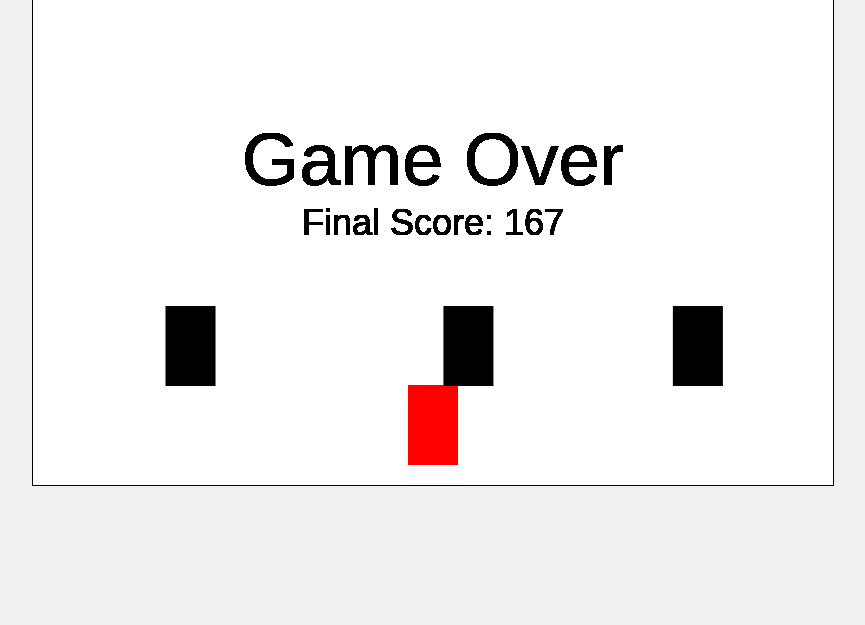
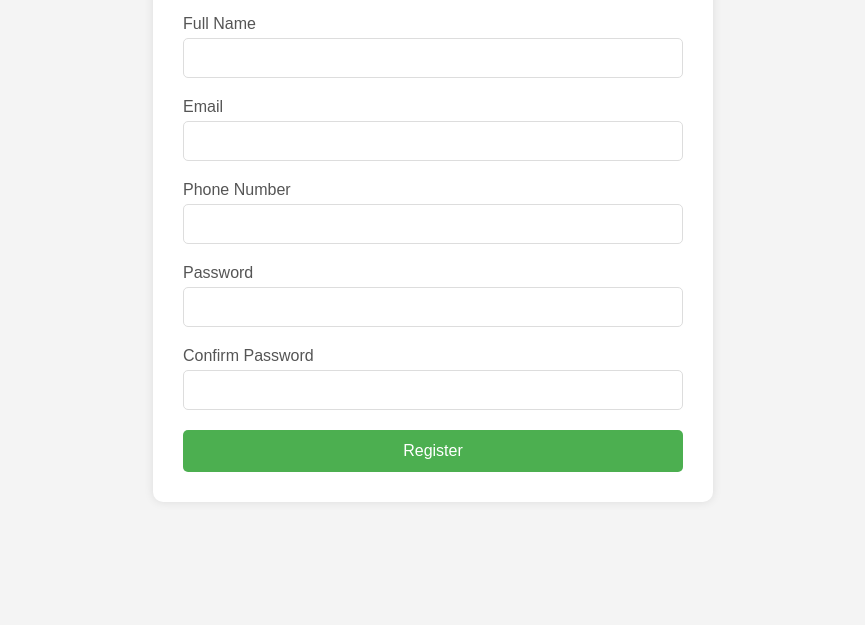
Before and after one commit to Suhas-Raj-HR/car-racing-game, a plain HTML site: page index.html in a window 1280 px wide. Shown: the part 215-840 px from the top of the page, without its empty margins (207-1072 px from the left). Before the commit the page ends 800 px from the top, so only its background shows below. Drawn offline with Linux system fonts and the light colour scheme.

Commit message:
Update index.html

```diff
--- a/index.html
+++ b/index.html
@@ -1,152 +1,173 @@
 <!DOCTYPE html>
 <html>
 <head>
-    <title>Car Racing Game</title>
+    <title>Registration Form</title>
     <style>
-        canvas {
-            border: 1px solid black;
-            display: block;
-            margin: 0 auto;
-        }
         body {
+            font-family: Arial, sans-serif;
+            background-color: #f4f4f4;
+            margin: 0;
+            padding: 20px;
             display: flex;
             justify-content: center;
             align-items: center;
-            height: 100vh;
-            margin: 0;
-            background-color: #f0f0f0;
+            min-height: 100vh;
+        }
+
+        .container {
+            background-color: white;
+            padding: 30px;
+            border-radius: 10px;
+            box-shadow: 0 0 10px rgba(0,0,0,0.1);
+            width: 100%;
+            max-width: 500px;
+        }
+
+        h2 {
+            text-align: center;
+            color: #333;
+            margin-bottom: 30px;
+        }
+
+        .form-group {
+            margin-bottom: 20px;
+        }
+
+        label {
+            display: block;
+            margin-bottom: 5px;
+            color: #555;
+        }
+
+        input {
+            width: 100%;
+            padding: 10px;
+            border: 1px solid #ddd;
+            border-radius: 5px;
+            font-size: 16px;
+            box-sizing: border-box;
+        }
+
+        button {
+            background-color: #4CAF50;
+            color: white;
+            padding: 12px 20px;
+            border: none;
+            border-radius: 5px;
+            cursor: pointer;
+            width: 100%;
+            font-size: 16px;
+            transition: background-color 0.3s;
+        }
+
+        button:hover {
+            background-color: #45a049;
+        }
+
+        .error {
+            color: red;
+            font-size: 14px;
+            margin-top: 5px;
+            display: none;
         }
     </style>
 </head>
 <body>
-    <canvas id="gameCanvas" width="800" height="600"></canvas>
+    <div class="container">
+        <h2>Registration Form</h2>
+        <form id="registrationForm" onsubmit="return validateForm()">
+            <div class="form-group">
+                <label for="fullname">Full Name</label>
+                <input type="text" id="fullname" name="fullname" required>
+                <div class="error" id="nameError">Please enter a valid name</div>
+            </div>
+
+            <div class="form-group">
+                <label for="email">Email</label>
+                <input type="email" id="email" name="email" required>
+                <div class="error" id="emailError">Please enter a valid email</div>
+            </div>
+
+            <div class="form-group">
+                <label for="phone">Phone Number</label>
+                <input type="tel" id="phone" name="phone" required>
+                <div class="error" id="phoneError">Please enter a valid phone number</div>
+            </div>
+
+            <div class="form-group">
+                <label for="password">Password</label>
+                <input type="password" id="password" name="password" required>
+                <div class="error" id="passwordError">Password must be at least 8 characters</div>
+            </div>
+
+            <div class="form-group">
+                <label for="confirmPassword">Confirm Password</label>
+                <input type="password" id="confirmPassword" name="confirmPassword" required>
+                <div class="error" id="confirmError">Passwords do not match</div>
+            </div>
+
+            <button type="submit">Register</button>
+        </form>
+    </div>
+
     <script>
-        // Constants
-        const WIDTH = 800;
-        const HEIGHT = 600;
-        const WHITE = "#FFFFFF";
-        const BLACK = "#000000";
-        const RED = "#FF0000";
+        function validateForm() {
+            let isValid = true;
+            const nameRegex = /^[a-zA-Z\s]{2,30}$/;
+            const emailRegex = /^[^\s@]+@[^\s@]+\.[^\s@]+$/;
+            const phoneRegex = /^\d{10}$/;
 
-        // Get canvas context
-        const canvas = document.getElementById('gameCanvas');
-        const ctx = canvas.getContext('2d');
-
-        // Player car class
-        class PlayerCar {
-            constructor() {
-                this.width = 50;
-                this.height = 80;
-                this.x = WIDTH / 2 - this.width / 2;
-                this.y = HEIGHT - this.height - 20;
-                this.speed = 5;
-                this.color = RED;
+            // Validate name
+            const name = document.getElementById('fullname').value;
+            if (!nameRegex.test(name)) {
+                document.getElementById('nameError').style.display = 'block';
+                isValid = false;
+            } else {
+                document.getElementById('nameError').style.display = 'none';
             }
 
-            move() {
-                if (keys.ArrowLeft && this.x > 0) {
-                    this.x -= this.speed;
-                }
-                if (keys.ArrowRight && this.x < WIDTH - this.width) {
-                    this.x += this.speed;
-                }
+            // Validate email
+            const email = document.getElementById('email').value;
+            if (!emailRegex.test(email)) {
+                document.getElementById('emailError').style.display = 'block';
+                isValid = false;
+            } else {
+                document.getElementById('emailError').style.display = 'none';
             }
 
-            draw() {
-                ctx.fillStyle = this.color;
-                ctx.fillRect(this.x, this.y, this.width, this.height);
-            }
-        }
-
-        // Enemy car class
-        class EnemyCar {
-            constructor() {
-                this.width = 50;
-                this.height = 80;
-                this.x = Math.random() * (WIDTH - this.width);
-                this.y = -this.height;
-                this.speed = 3;
-                this.color = BLACK;
+            // Validate phone
+            const phone = document.getElementById('phone').value;
+            if (!phoneRegex.test(phone)) {
+                document.getElementById('phoneError').style.display = 'block';
+                isValid = false;
+            } else {
+                document.getElementById('phoneError').style.display = 'none';
             }
 
-            move() {
-                this.y += this.speed;
-                if (this.y > HEIGHT) {
-                    this.y = -this.height;
-                    this.x = Math.random() * (WIDTH - this.width);
-                }
+            // Validate password
+            const password = document.getElementById('password').value;
+            const confirmPassword = document.getElementById('confirmPassword').value;
+
+            if (password.length < 8) {
+                document.getElementById('passwordError').style.display = 'block';
+                isValid = false;
+            } else {
+                document.getElementById('passwordError').style.display = 'none';
             }
 
-            draw() {
-                ctx.fillStyle = this.color;
-                ctx.fillRect(this.x, this.y, this.width, this.height);
-            }
-        }
-
-        // Game setup
-        const player = new PlayerCar();
-        const enemies = Array(3).fill().map(() => new EnemyCar());
-        let score = 0;
-        let gameOver = false;
-        const baseSpeed = 3;
-        const speedIncreaseInterval = 1000;
-
-        // Keyboard handling
-        const keys = {};
-        document.addEventListener('keydown', (e) => keys[e.key] = true);
-        document.addEventListener('keyup', (e) => keys[e.key] = false);
-
-        // Game loop
-        function gameLoop() {
-            if (!gameOver) {
-                // Update speed based on score
-                const currentSpeed = baseSpeed + Math.floor(score / speedIncreaseInterval);
-                enemies.forEach(enemy => enemy.speed = currentSpeed);
-
-                // Update
-                player.move();
-                enemies.forEach(enemy => {
-                    enemy.move();
-                    // Collision detection
-                    if (player.x < enemy.x + enemy.width &&
-                        player.x + player.width > enemy.x &&
-                        player.y < enemy.y + enemy.height &&
-                        player.y + player.height > enemy.y) {
-                        gameOver = true;
-                    }
-                });
-
-                score++;
-
-                // Draw
-                ctx.fillStyle = WHITE;
-                ctx.fillRect(0, 0, WIDTH, HEIGHT);
-                player.draw();
-                enemies.forEach(enemy => enemy.draw());
-
-                // Display score
-                ctx.fillStyle = BLACK;
-                ctx.font = "36px Arial";
-                ctx.fillText(`Score: ${score}`, 10, 40);
+            if (password !== confirmPassword) {
+                document.getElementById('confirmError').style.display = 'block';
+                isValid = false;
             } else {
-                // Game over screen
-                ctx.fillStyle = BLACK;
-                ctx.font = "74px Arial";
-                const gameOverText = "Game Over";
-                const textWidth = ctx.measureText(gameOverText).width;
-                ctx.fillText(gameOverText, WIDTH/2 - textWidth/2, HEIGHT/2);
-
-                ctx.font = "36px Arial";
-                const scoreText = `Final Score: ${score}`;
-                const scoreWidth = ctx.measureText(scoreText).width;
-                ctx.fillText(scoreText, WIDTH/2 - scoreWidth/2, HEIGHT/2 + 50);
+                document.getElementById('confirmError').style.display = 'none';
             }
 
-            requestAnimationFrame(gameLoop);
+            if (isValid) {
+                alert('Registration successful!');
+            }
+
+            return isValid;
         }
-
-        // Start the game
-        gameLoop();
     </script>
 </body>
 </html>
```
